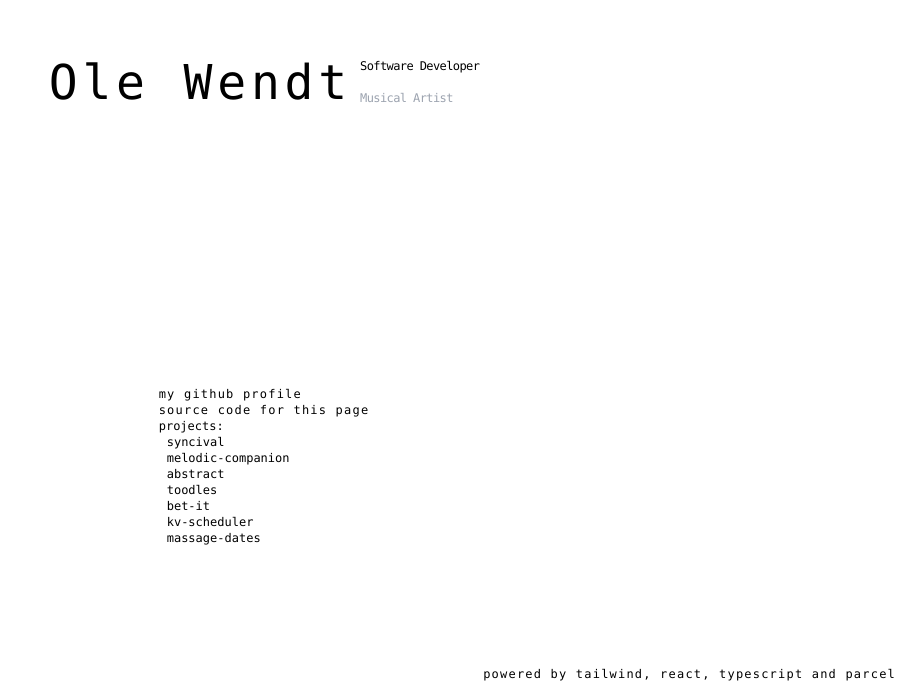
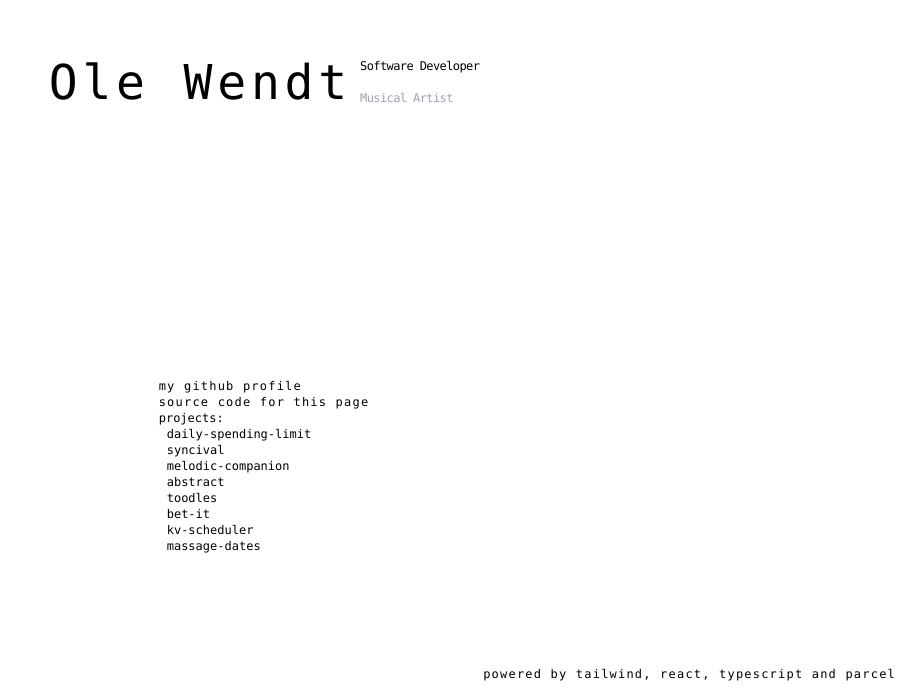
Before and after one commit to WendtOle/home-page, a React (Vite) app: page / in a window 1280 px wide. Shown: the part 110-800 px from the top of the page, without its empty margins (376-1280 px from the left). Built offline with nearby package versions, Linux system fonts and the light colour scheme.

Commit message:
Add daily-spending-calculator

```diff
--- a/src/data.ts
+++ b/src/data.ts
@@ -17,6 +17,16 @@ export enum Categories {
 }
 
 export const projects: Project[] = [
+  {
+    name: "daily-spending-limit",
+    hrefApp: "https://dsl.ole-wendt.com",
+    info: {
+      description:
+        "application for quickly calculating the daily spending limit.",
+      techStack: "react, typescript, nextJS, tailwind, chartJS",
+    },
+    hrefSource: "https://github.com/WendtOle/daily-spending-limit",
+  },
   {
     name: "syncival",
     hrefApp: "https://syncival.com",
```
